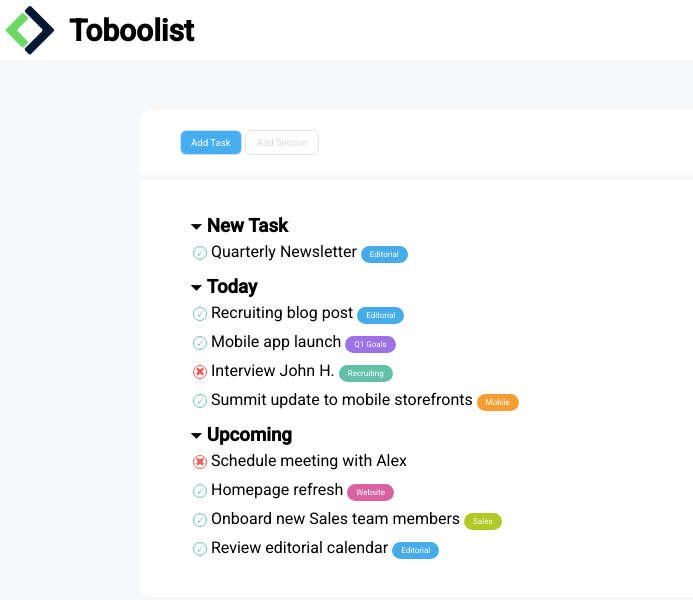
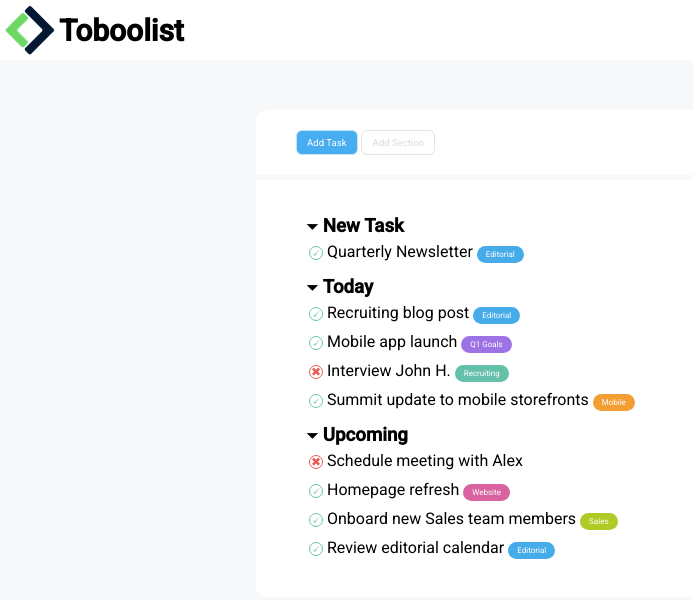
Before and after one commit to Spectrum5/html-css-toboolist, a plain HTML site: page index.html in a window 1280 px wide. Shown: the whole page, without its empty margins (0-693 px from the left). Drawn offline with Linux system fonts and the light colour scheme.

Commit message:
Correzione esercizio

```diff
--- a/css/style.css
+++ b/css/style.css
@@ -1,3 +1,5 @@
+/* Reset */
+
 * {
     margin: 0;
     padding: 0;
@@ -5,7 +7,7 @@
     font-family: 'Roboto', sans-serif;
 }
 
-html {
+body {
     background-color: #F6F8F9;
 }
 
@@ -13,28 +15,28 @@ html {
 
 header {
     background-color: #FFFFFF;
-
+    padding: 5px;
 }
 
-.logo * {
+#main-logo {
+    height: 50px;
     vertical-align: middle;
-    padding: 5px;
 }
 
 h1  {
     font-size: 30px;
     display: inline-block;
+    vertical-align: middle;
 }
 
 /* primo container */
 
 .container {
-    max-width: 1000px;
+    width: 60%;
     margin: 50px auto;
     border-radius: 10px 10px 0 0px;
     background-color: #FFFFFF;
     margin-bottom: 0;
-
 }
 
 .container-button {
@@ -44,7 +46,6 @@ h1  {
 }
 
 .container-button button {
-    background-color: transparent;
     line-height: 23px;
     font-size: 0.6em;
     border-radius: 6px;
@@ -66,7 +67,7 @@ h1  {
 
 /* Inizio secondo container */
 .container-list {
-    max-width: 1000px;
+    width: 60%;
     margin: 50px auto;
     border-radius: 0px 0px 10px 10px;
     background-color: #FFFFFF;
@@ -80,11 +81,9 @@ ul {
 
 li {
     padding: 5px 0;
-
 }
 
 /* Liste */
-
 
 .title-important::before {
     content: '\23F7';
@@ -126,12 +125,9 @@ h3 {
 .badge {
     color: white;
     padding: 4px 9px;
-    text-align: center;
     border-radius: 10px;
     font-size: 0.5em;
-    font-weight: lighter;
   }
-
 
   .badge.newsletter {
     background-color: #45abe9;
--- a/index.html
+++ b/index.html
@@ -15,8 +15,8 @@
 
     <body>
         <!-- Logo e Scritta "Toboolist" -->
-        <header class="logo">
-            <img src="img/Logo.png" alt="Logo Boolean"/>
+        <header>
+            <img id="main-logo" src="img/Logo.png" alt="Logo Boolean"/>
             <h1>Toboolist</h1>
         </header>
 
```
